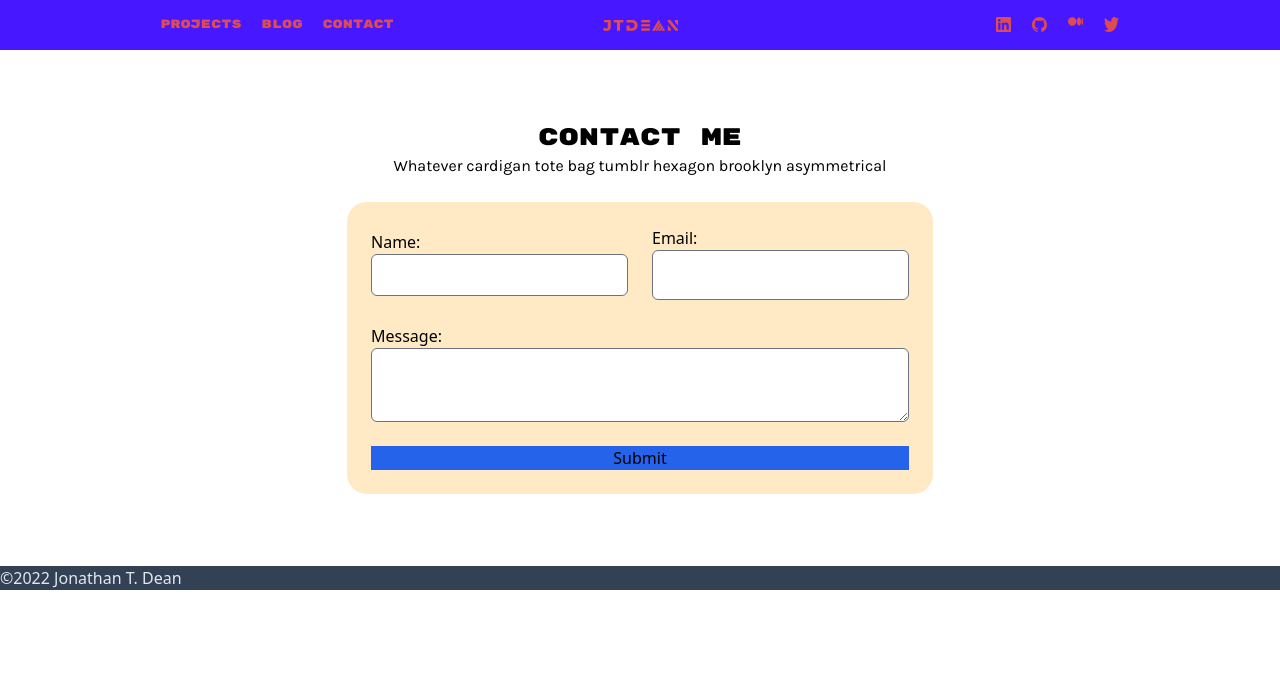
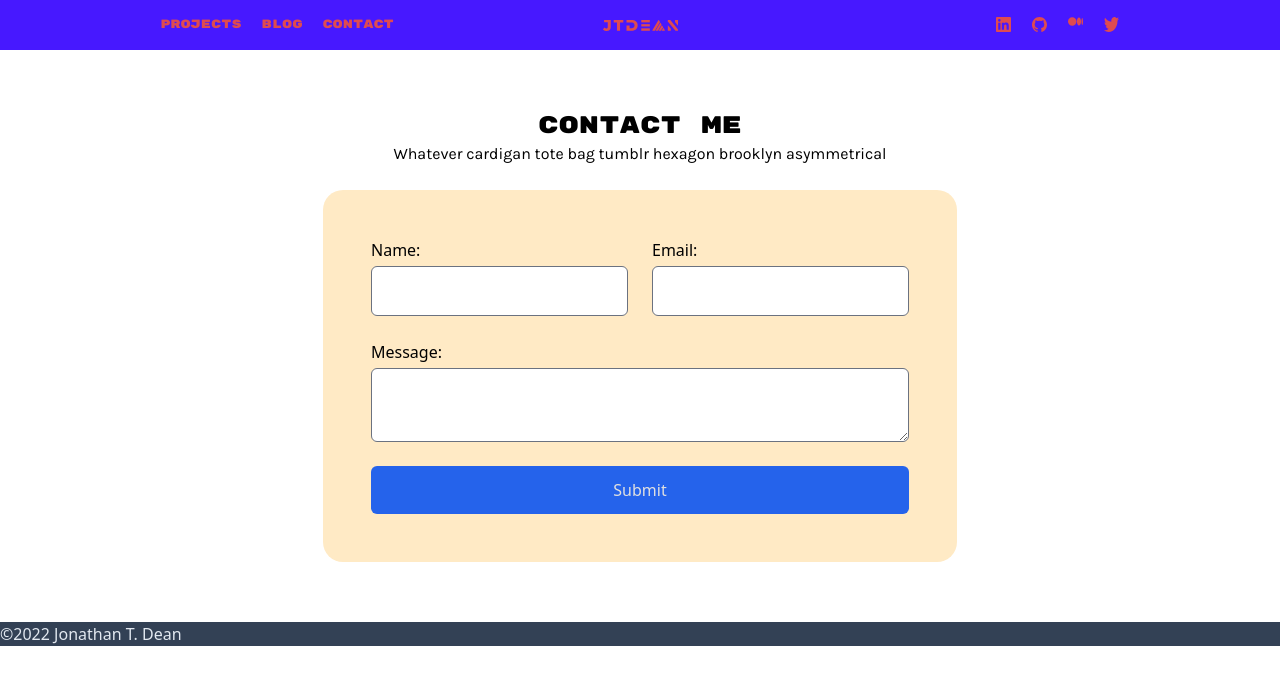
Before and after one commit to JonTDean/JonathanTomDeanDotCom, a Next.js app: page /contact in a window 1280 px wide. Shown: the top 684 px of the page. Built offline with nearby package versions, Linux system fonts and the light colour scheme.

Commit message:
Form container for contact at beta version, moving onto backend now

```diff
--- a/package.json
+++ b/package.json
@@ -15,6 +15,7 @@
   },
   "devDependencies": {
     "@svgr/webpack": "^6.2.1",
+    "@tailwindcss/forms": "^0.5.2",
     "@types/node": "18.0.0",
     "@types/react": "18.0.14",
     "@types/react-dom": "18.0.5",
--- a/src/components/Contact/ContactContainer.tsx
+++ b/src/components/Contact/ContactContainer.tsx
@@ -83,28 +83,28 @@ const ContactContainer = () => {
 	};
 
 	return (
-		<div className="flex flex-col items-center p-6 space-y-6">
+		<div className="flex flex-col items-center py-3 px-6 space-y-6">
 			<div className="flex flex-col items-center">
 				<h1 className="font-RMO text-2xl">Contact Me</h1>
 				<p className="font-Karla">
 					Whatever cardigan tote bag tumblr hexagon brooklyn asymmetrical
 				</p>
 			</div>
-			<div className="bg-[#FFEAC5] rounded-[20px]">
+			<div className="bg-[#FFEAC5] p-6 rounded-[20px]">
 				<form className="flex flex-col p-6 space-y-6 ">
 					{/* Name and Email Area */}
 					<div className="flex flex-row items-center space-x-6">
-						<div className="flex flex-col ">
+						<div className="flex flex-col space-y-1">
 							<label>Name:</label>
 							<input
-								className="rounded-[6px] focus:ring-0 focus:outline-1 focus:outline-offset-0 outline-[#4718FF]"
+								className="rounded-[6px] p-3"
 								type="text"
 								name="name"
 								value={formValues.name}
 								onChange={handleFormChange}
 							/>
 						</div>
-						<div className="flex flex-col ">
+						<div className="flex flex-col space-y-1">
 							<label>Email:</label>
 							<input
 								className="rounded-[6px] p-3"
@@ -116,7 +116,7 @@ const ContactContainer = () => {
 						</div>
 					</div>
 					{/* Message Area */}
-					<div className="flex flex-col ">
+					<div className="flex flex-col space-y-1">
 						<label>Message:</label>
 						<textarea
 							className="rounded-[6px] p-3"
@@ -127,7 +127,7 @@ const ContactContainer = () => {
 					</div>
 					{/* Submit Button */}
 					<input
-						className="bg-blue-600"
+						className="bg-blue-600 hover:bg-blue-300 hover:cursor-pointer p-3 rounded-[6px] text-[#E0E0E0]"
 						type="submit"
 						onClick={handleFormSubmit}
 					/>
```
Also changed, not shown: 1 other file (tests, documents, lock files or other folders).
